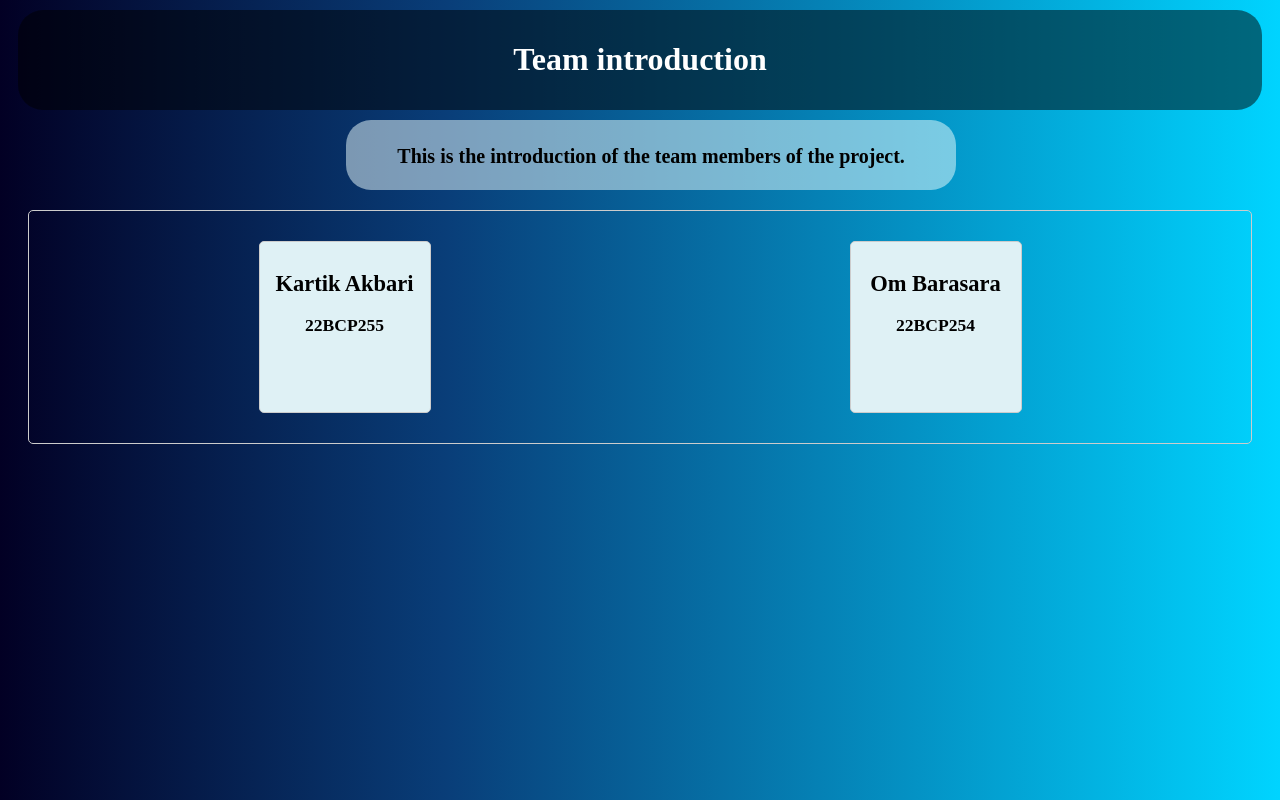
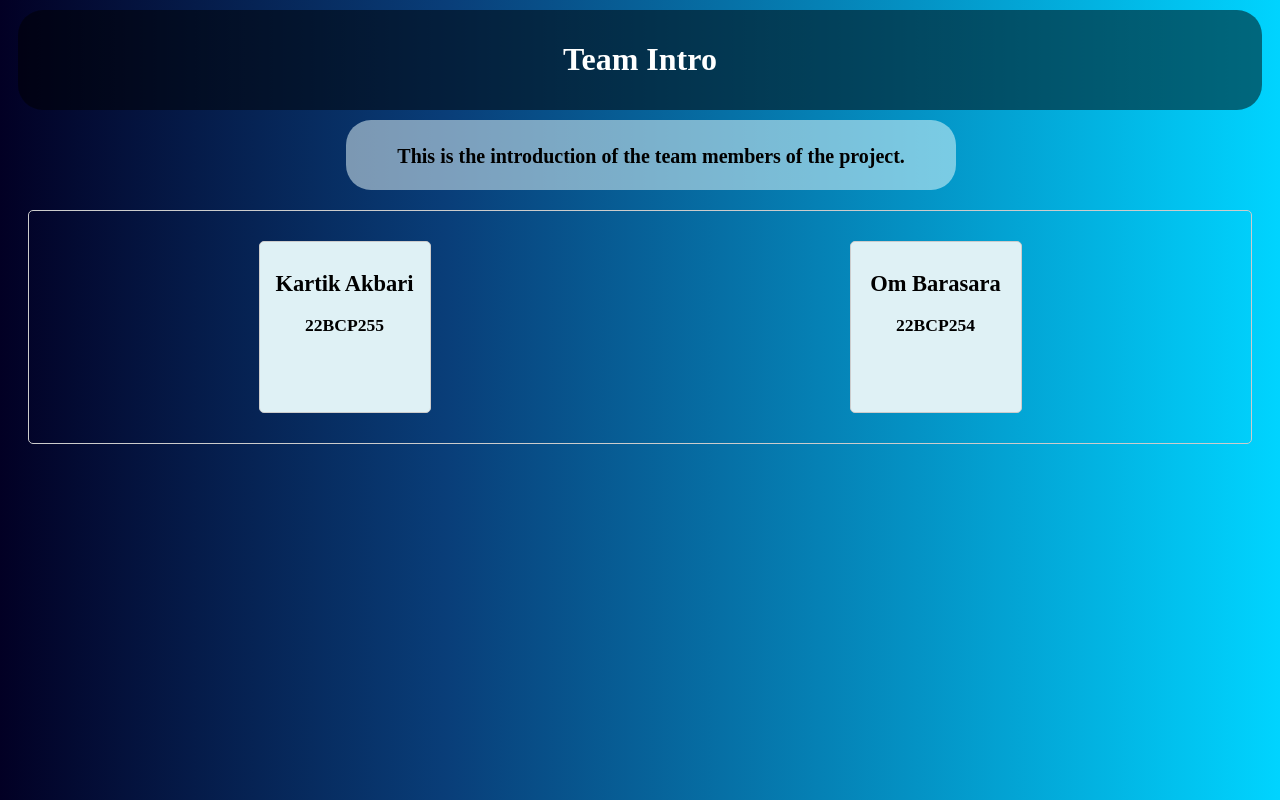
Before and after one commit to KartikAkbari/DBMS-PROJECT, a website: page intro.html in a window 1280 px wide. Drawn offline with Linux system fonts and the light colour scheme.

Commit message:
HTML change

```diff
--- a/intro.html
+++ b/intro.html
@@ -10,7 +10,7 @@
 
 <body>
     <header>
-        <h1>Team introduction</h1>
+        <h1>Team Intro</h1>
     </header>
     <div class="team-intro">
         <p id="teamheading">This is the introduction of the team members of the project.</p>
```
